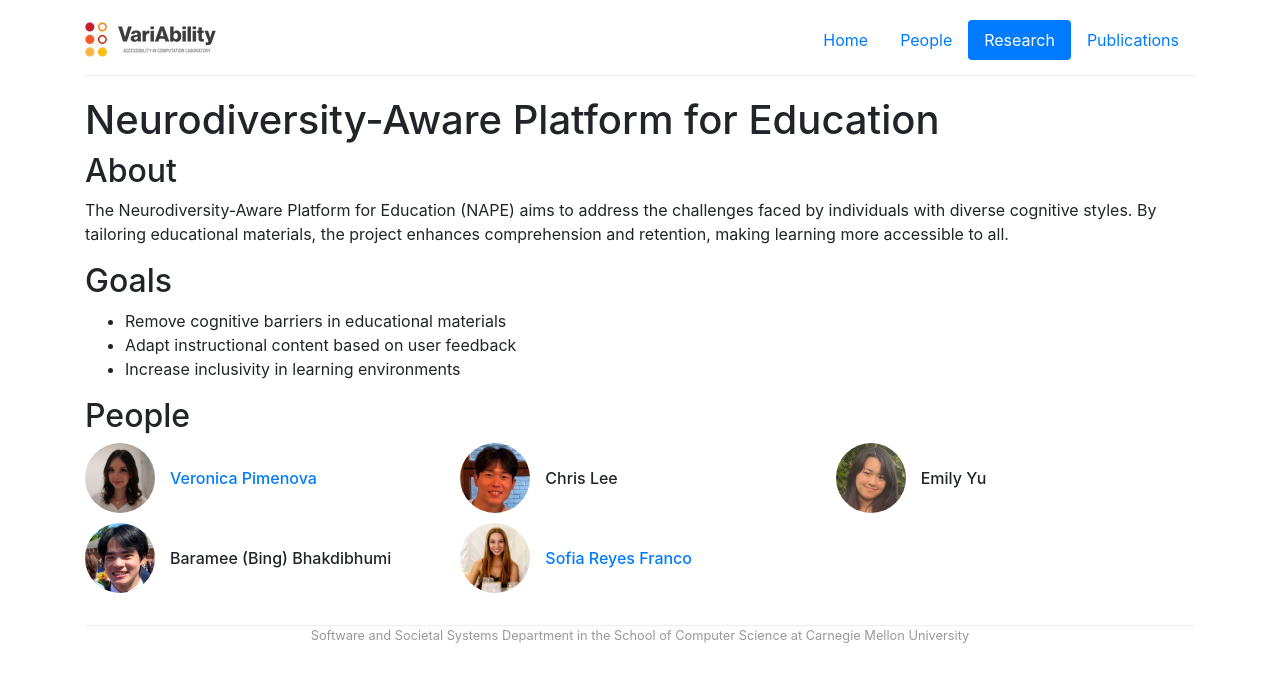
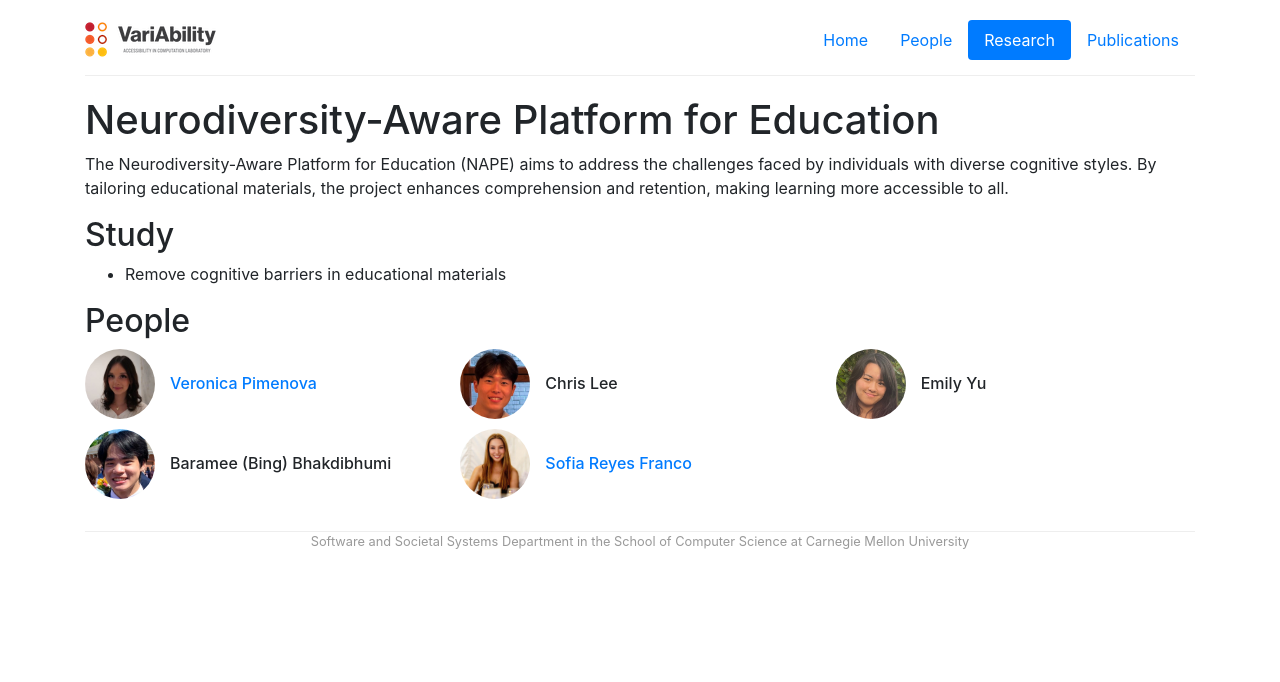
Before and after one commit to cmu-variability/cmu-variability.github.io, a Jekyll site: the page built from _projects/nape.md, in a window 1280 px wide. Shown: the top 682 px of the page. Built offline with Jekyll 4.4.1, drawn with Linux system fonts in a browser that asks for light colours.

Commit message:
editing nape html

```diff
--- a/_projects/nape.md
+++ b/_projects/nape.md
@@ -16,13 +16,9 @@ last-updated: 2023-09-17
 active: true
 ---
 
-## About
-
 The Neurodiversity-Aware Platform for Education (NAPE) aims to address the challenges faced by individuals with diverse cognitive styles. By tailoring educational materials, the project enhances comprehension and retention, making learning more accessible to all.
 
 
-## Goals
+## Study
 
 - Remove cognitive barriers in educational materials
-- Adapt instructional content based on user feedback
-- Increase inclusivity in learning environments
```
